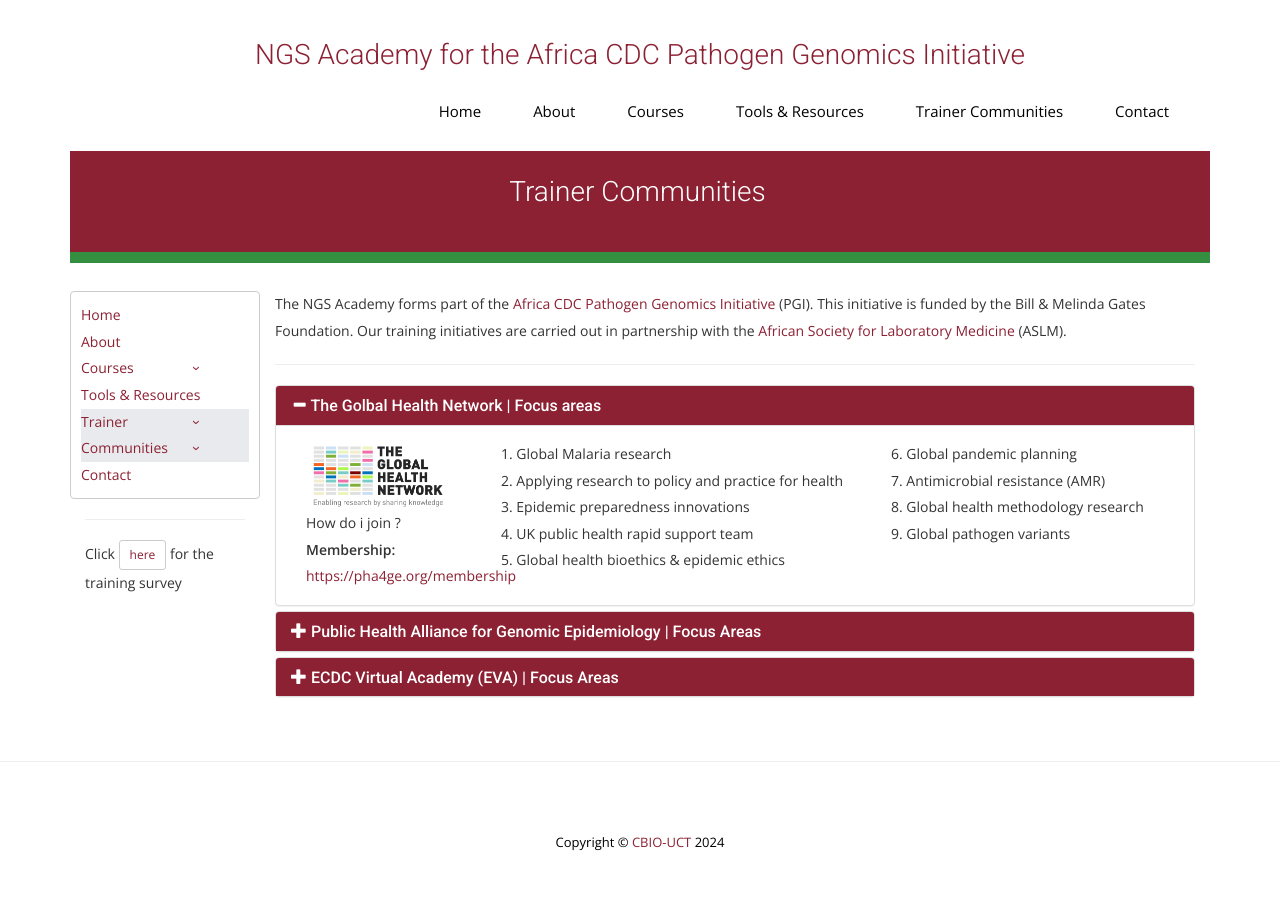
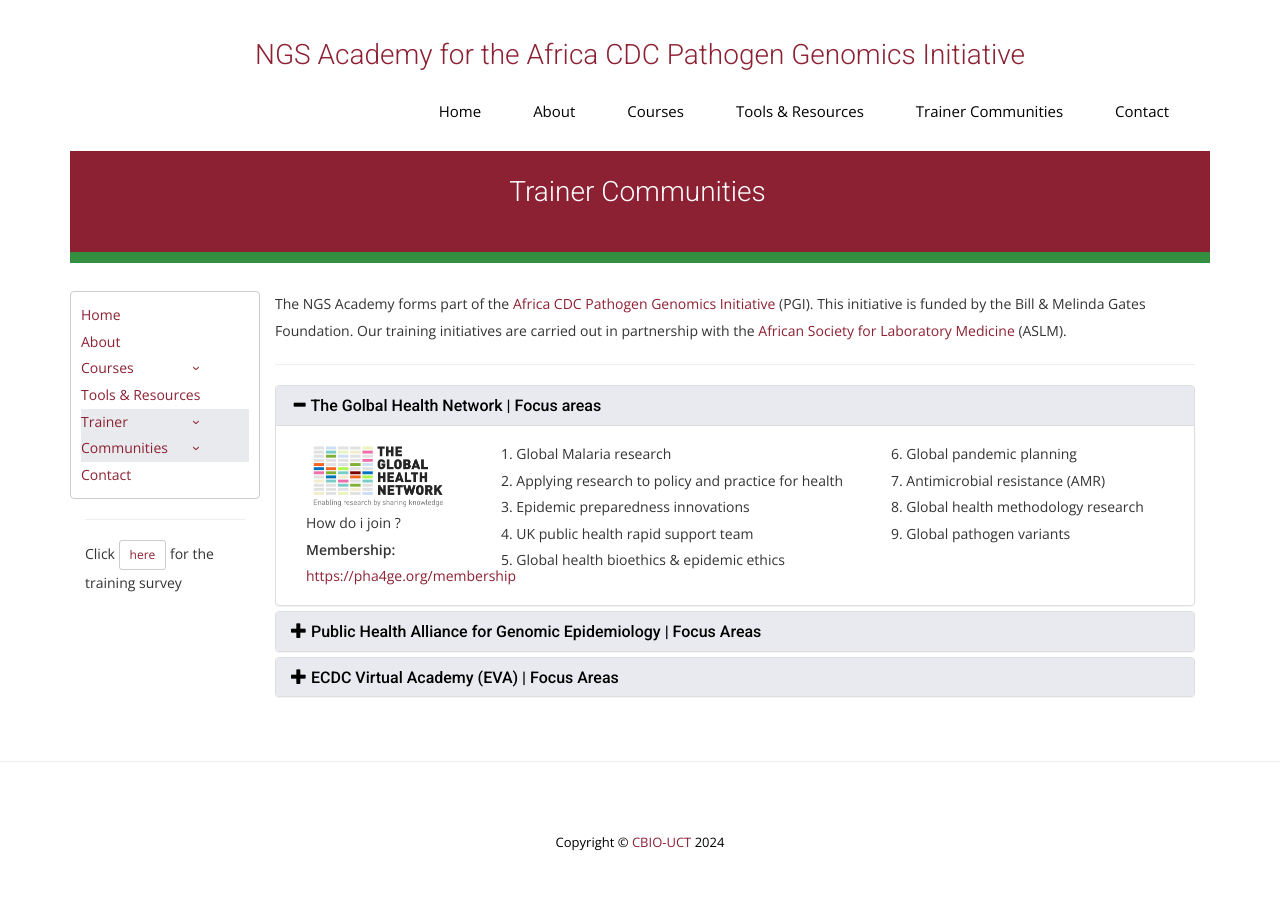
Before and after one commit to uct-cbio/ngs-academy, a Jekyll site: the page built from trainer_community.html, in a window 1280 px wide. Built offline with Jekyll 4.4.1, drawn with Linux system fonts in a browser that asks for light colours; nearby versions of some CDN libraries; some web fonts are replaced; library files that are not in the unit come from our copies; comment, search, counter and statistics services are not loaded.

Commit message:
updated font colors and background colors of the trainer communities page

```diff
--- a/trainer_community.html
+++ b/trainer_community.html
@@ -5,17 +5,17 @@
 ---
 <style>
 .accordion-toggle:hover {
-  text-decoration: none;
-}
+      text-decoration: none;
+    }
 
 
-.panel-default>.panel-heading {
-background-color: #8c2133;
-border-color: #8c2133;
+  .panel-default>.panel-heading {
+    background-color: #E8EAEF;
+    border-color:#E8EAEF;
 }
 
 .accordion_text_title {
-color: white !important
+  color: black !important;
 }
 </style>
 
```
